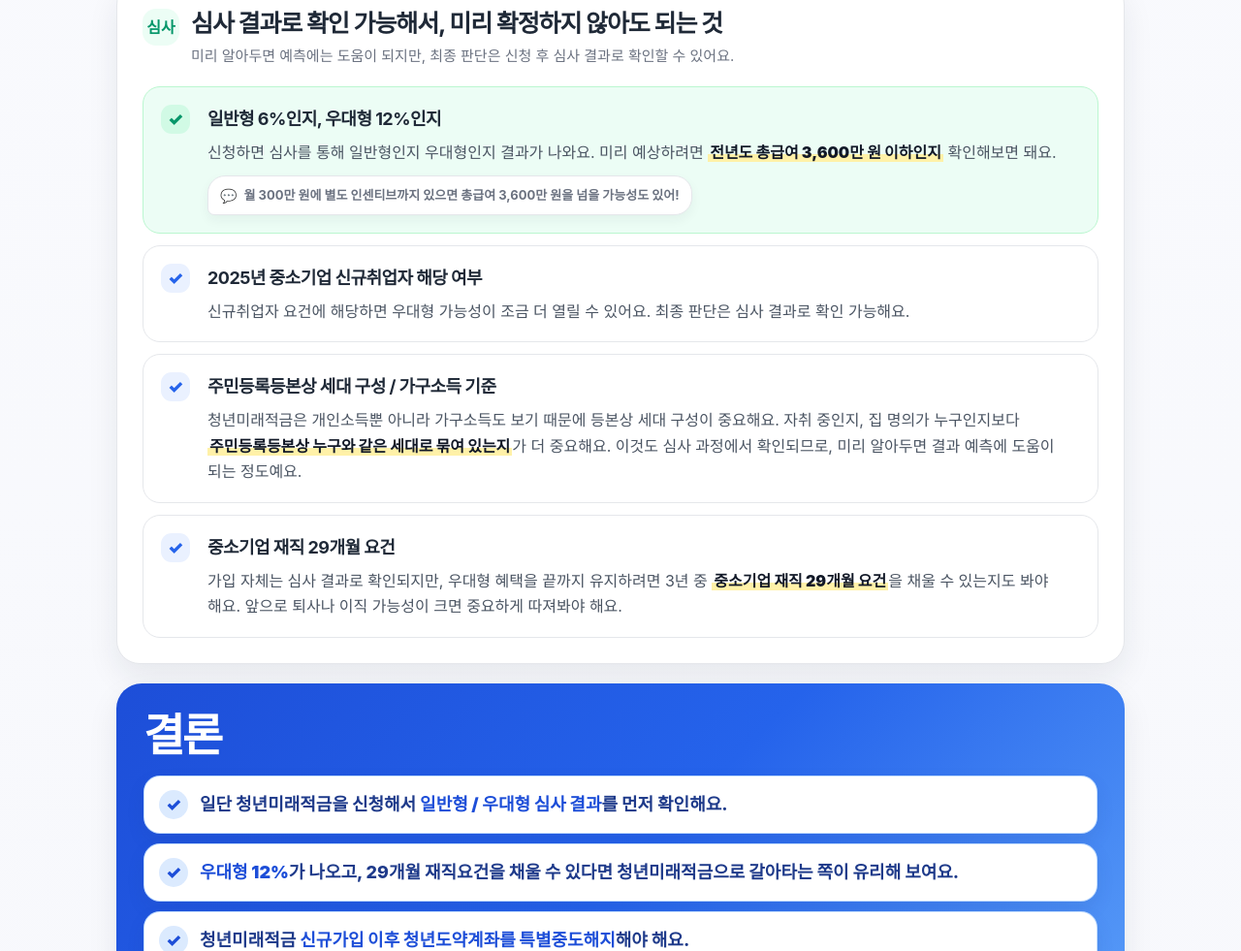
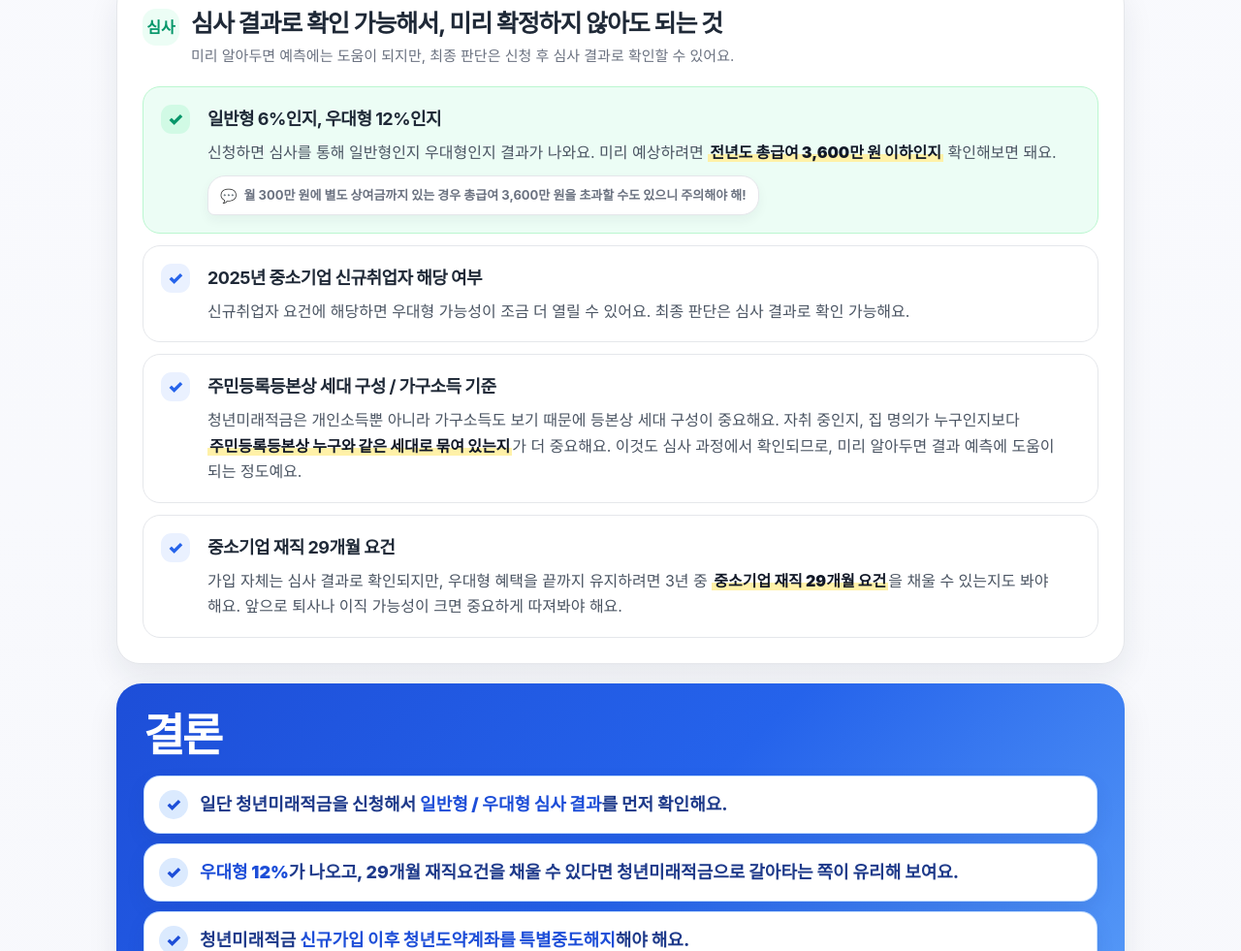
Before and after one commit to Lariatte00/youth-future-savings-checklist, a plain HTML site: page index.html in a window 1280 px wide. Shown: the part 2545-3526 px from the top of the page at 97% size. Drawn offline with Linux system fonts and the light colour scheme.

Commit message:
index.html

```diff
--- a/index.html
+++ b/index.html
@@ -841,7 +841,7 @@
           <div>
             <h3>일반형 6%인지, 우대형 12%인지</h3>
             <p>신청하면 심사를 통해 일반형인지 우대형인지 결과가 나와요. 미리 예상하려면 <span class="point">전년도 총급여 3,600만 원 이하인지</span> 확인해보면 돼요.
-            <div class="speech">월 300만 원에 별도 인센티브까지 있으면 총급여 3,600만 원을 넘을 가능성도 있어!</div></p>
+            <div class="speech">월 300만 원에 별도 상여금까지 있는 경우 총급여 3,600만 원을 초과할 수도 있으니 주의해야 해!</div></p>
           </div>
         </article>
 
```
